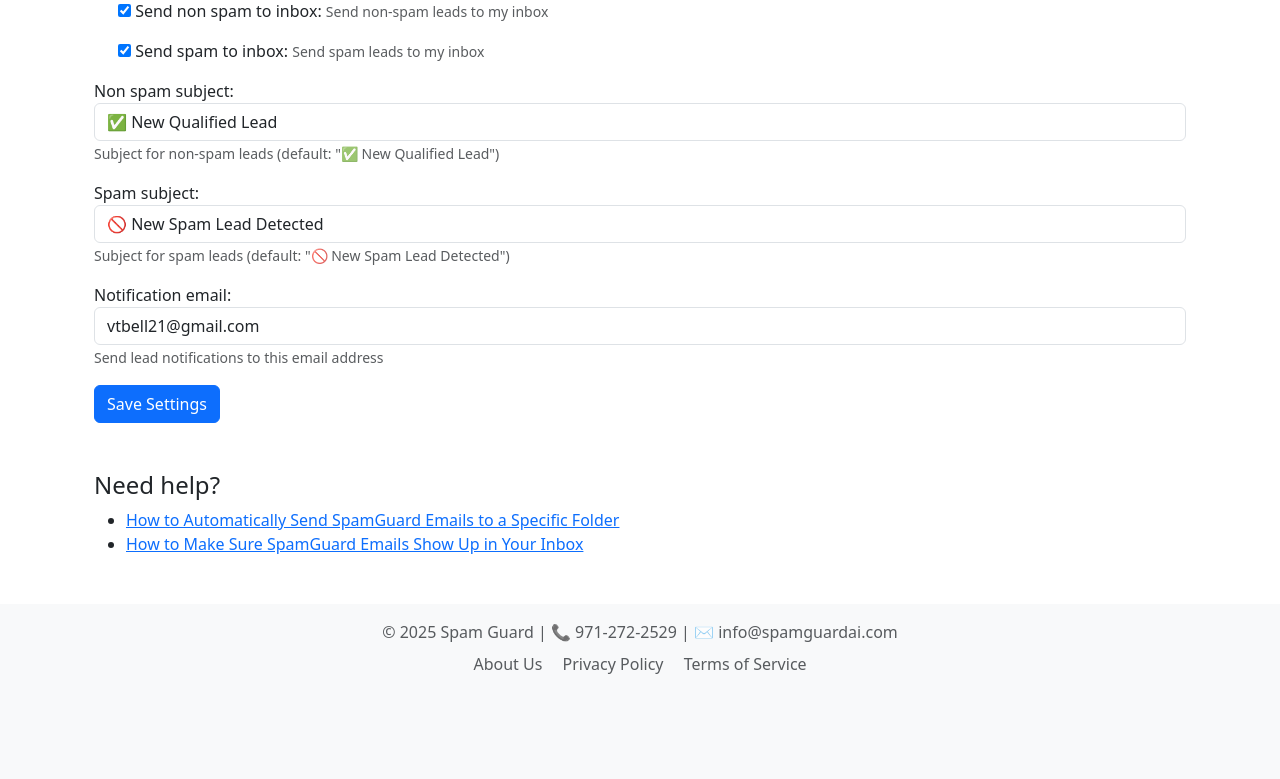
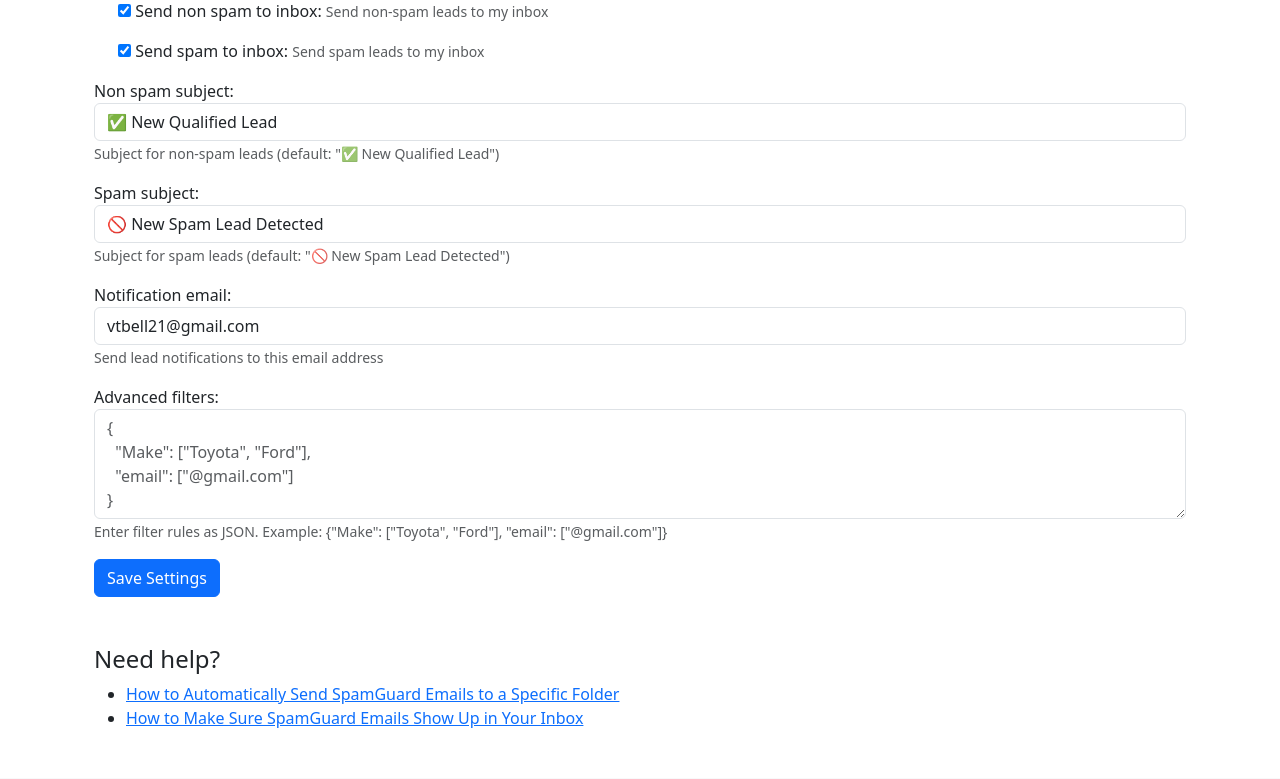
Before and after one commit to vtbell21/leadfilter, a Django app: page /settings/lead-routing/ in a window 1280 px wide. Shown: the part 151-930 px from the top of the page. Before the commit the page ends 825 px from the top, so only its background shows below. Run offline with Django 5.2, Linux system fonts and the light colour scheme; a user stored in the database is signed in; data comes from the database, SQL or seed files in the repository; parts of the project's set-up code (start-up, migrations or seed data) failed here and were passed over.

Commit message:
Add advanced_filters field to LeadRoutingSettingsForm and template for advanced lead filtering (JSON input MVP)

```diff
--- a/leads/forms.py
+++ b/leads/forms.py
@@ -4,6 +4,16 @@ from django.contrib.auth.forms import UserCreationForm
 from django.contrib.auth.models import User
 
 class LeadRoutingSettingsForm(forms.ModelForm):
+    advanced_filters = forms.CharField(
+        required=False,
+        widget=forms.Textarea(attrs={
+            'class': 'form-control',
+            'rows': 4,
+            'placeholder': '{\n  "Make": ["Toyota", "Ford"],\n  "email": ["@gmail.com"]\n}'
+        }),
+        help_text="Enter filter rules as JSON. Example: {\"Make\": [\"Toyota\", \"Ford\"], \"email\": [\"@gmail.com\"]}"
+    )
+
     class Meta:
         model = LeadRoutingSettings
         fields = [
@@ -12,6 +22,7 @@ class LeadRoutingSettingsForm(forms.ModelForm):
             'non_spam_subject',
             'spam_subject',
             'notification_email',
+            'advanced_filters',
         ]
         widgets = {
             'send_non_spam_to_inbox': forms.CheckboxInput(),
@@ -20,6 +31,22 @@ class LeadRoutingSettingsForm(forms.ModelForm):
             'spam_subject': forms.TextInput(attrs={'class': 'form-control'}),
             'notification_email': forms.EmailInput(attrs={'class': 'form-control'}),
         }
+
+    def clean_advanced_filters(self):
+        data = self.cleaned_data['advanced_filters']
+        if not data:
+            return {}
+        import json
+        try:
+            return json.loads(data)
+        except Exception as e:
+            raise forms.ValidationError(f"Invalid JSON: {e}")
+
+    def initial_advanced_filters(self):
+        if self.instance and self.instance.advanced_filters:
+            import json
+            return json.dumps(self.instance.advanced_filters, indent=2)
+        return ''
 
 class CustomUserCreationForm(UserCreationForm):
     email = forms.EmailField(required=True, widget=forms.EmailInput(attrs={'class': 'form-control'}))
--- a/leads/templates/leads/lead_routing_settings.html
+++ b/leads/templates/leads/lead_routing_settings.html
@@ -29,6 +29,16 @@
             {{ form.notification_email }}
             <small class="text-muted">Send lead notifications to this email address</small>
         </div>
+        <div class="mb-3">
+            {{ form.advanced_filters.label_tag }}
+            {{ form.advanced_filters }}
+            {% if form.advanced_filters.help_text %}
+                <small class="text-muted">{{ form.advanced_filters.help_text }}</small>
+            {% endif %}
+            {% if form.advanced_filters.errors %}
+                <div class="text-danger">{{ form.advanced_filters.errors }}</div>
+            {% endif %}
+        </div>
         <button type="submit" class="btn btn-primary">Save Settings</button>
     </form>
 
```
